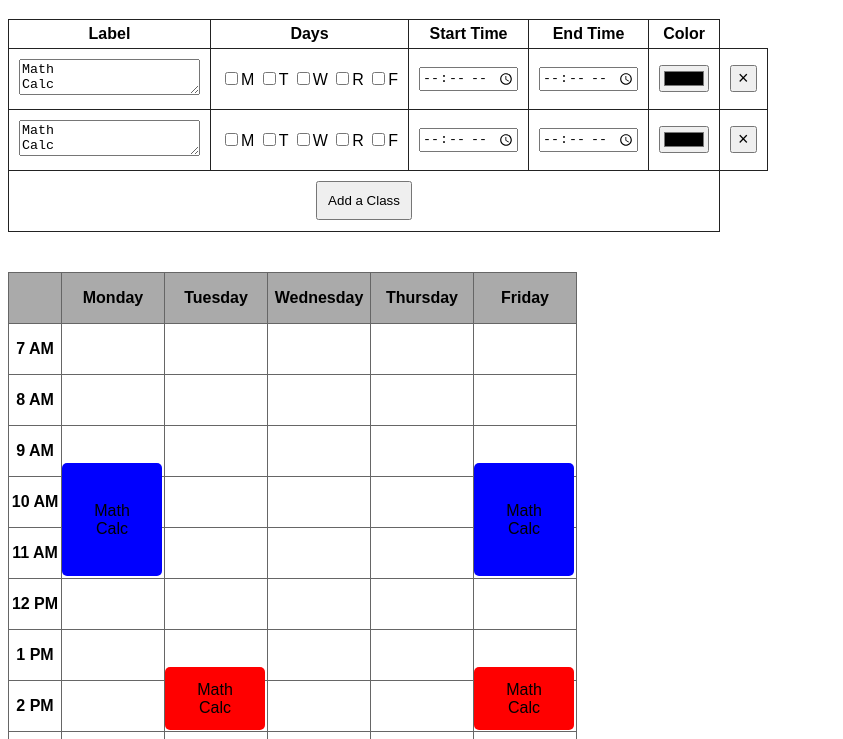
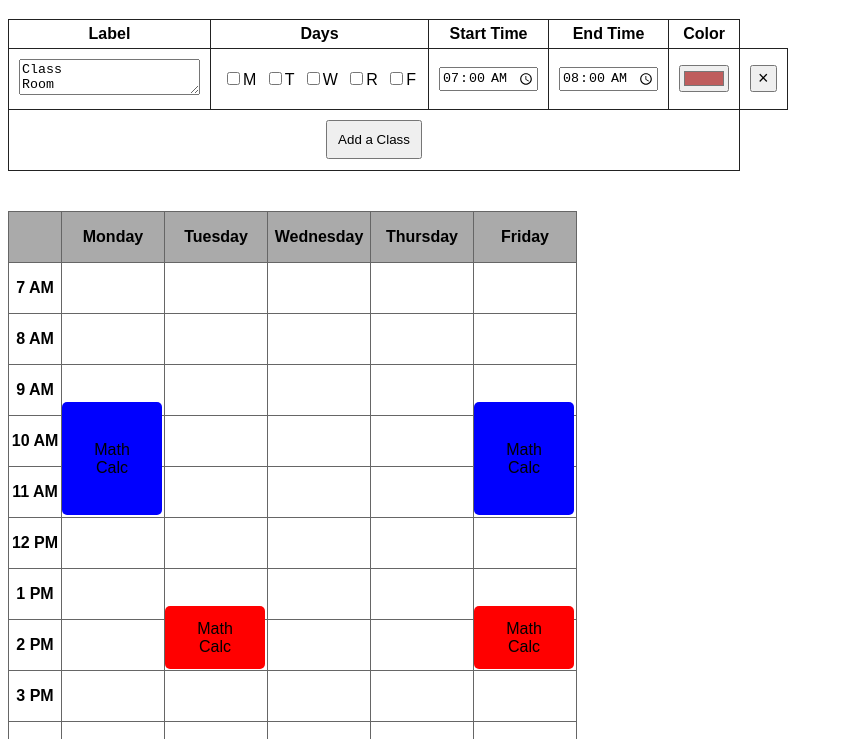
Before and after one commit to richardsun29/classplan, a plain HTML site: page index.html in a window 1280 px wide. Both pictures are taken after a click on the button "Add a Class". Shown: the part 61-800 px from the top of the page, without its empty margins (0-843 px from the left). Drawn offline with nearby package versions, Linux system fonts and the light colour scheme.

Commit message:
attach model to input

```diff
--- a/index.html
+++ b/index.html
@@ -44,26 +44,26 @@
             <textarea ng-model="class.label"></textarea>
           </td>
           <td>
-            <span ng-repeat="day in 'MTWRF'">
-              <input type="checkbox">{{day}}
-            </span>
+            <label ng-repeat="day in 'MTWRF'" style="padding: 0 2px">
+              <input type="checkbox" ng-model="class.days[day]">{{day}}
+            </label>
           </td>
           <td>
-            <input type="time">
+            <input type="time" ng-model="class.start">
           </td>
           <td>
-            <input type="time">
+            <input type="time" ng-model="class.end">
           </td>
           <td>
-            <input type="color">
+            <input type="color" ng-model="class.color">
           </td>
           <td>
-            <button title="Delete Class" class="del-btn">&times;</button>
+            <button title="Delete Class" class="del-btn" ng-click="deleteClass()">&times;</button>
           </td>
         </tr>
         <tr>
           <td colspan="5">
-            <button class="add-btn">Add a Class</button>
+            <button class="add-btn" ng-click="addClass()">Add a Class</button>
           </td>
         </tr>
       </table>
--- a/sdccd.js
+++ b/sdccd.js
@@ -51,7 +51,28 @@ angular.module('ClassPlan', [])
 */
 
 .controller('InputCtrl', function($scope, Schedule) {
-  $scope.schedule = Schedule.get();
+  $scope.schedule = [];
+
+  $scope.addClass = function() {
+    var sevenAM = new Date(0);
+    sevenAM.setHours(7);
+    var eightAM = new Date(0);
+    eightAM.setHours(8);
+
+    var defaultClass = {
+      label: "Class\nRoom",
+      days: {},
+      start: sevenAM,
+      end: eightAM,
+      color: "#bf5d5d",
+    };
+
+    $scope.schedule.push(defaultClass);
+
+    console.log($scope.schedule);
+  };
+
+  //$scope.schedule = Schedule.get();
 })
 
 .factory('Schedule', function(TimeBlock, Days, Times) {
```
